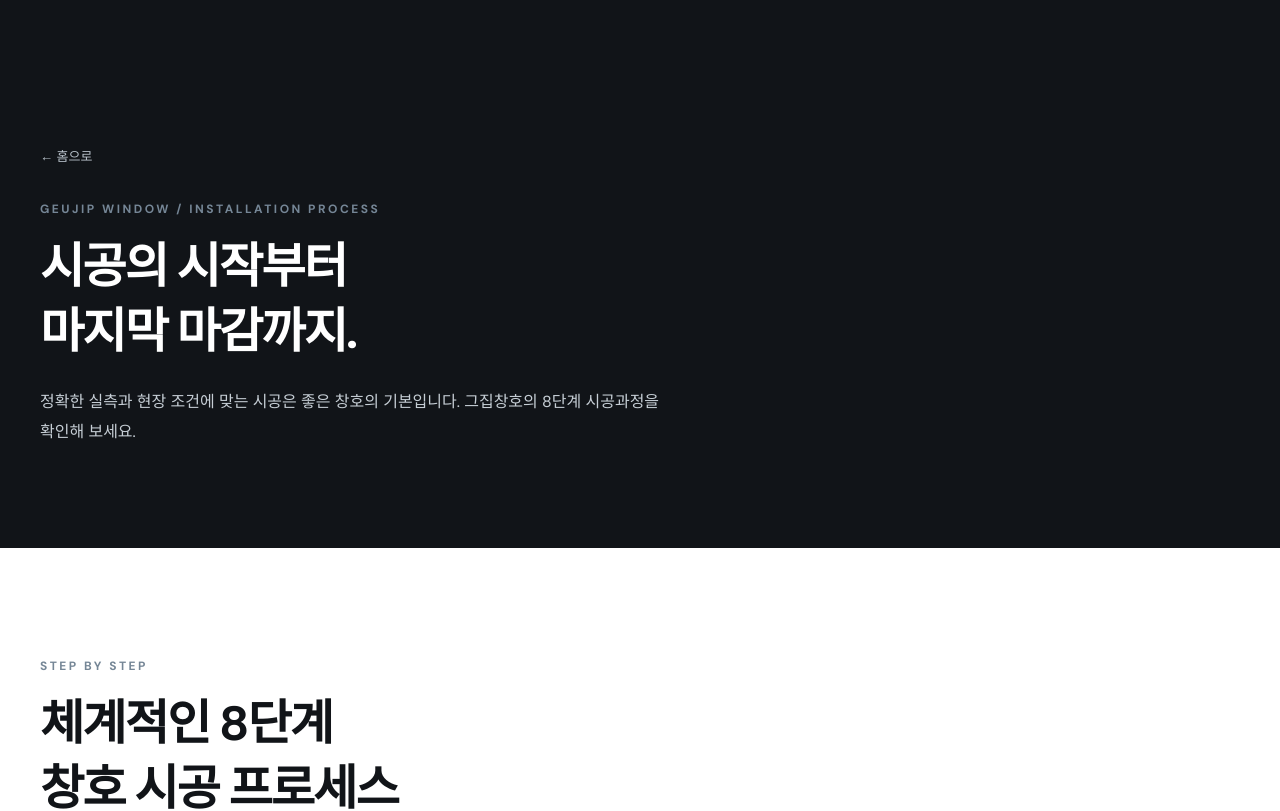
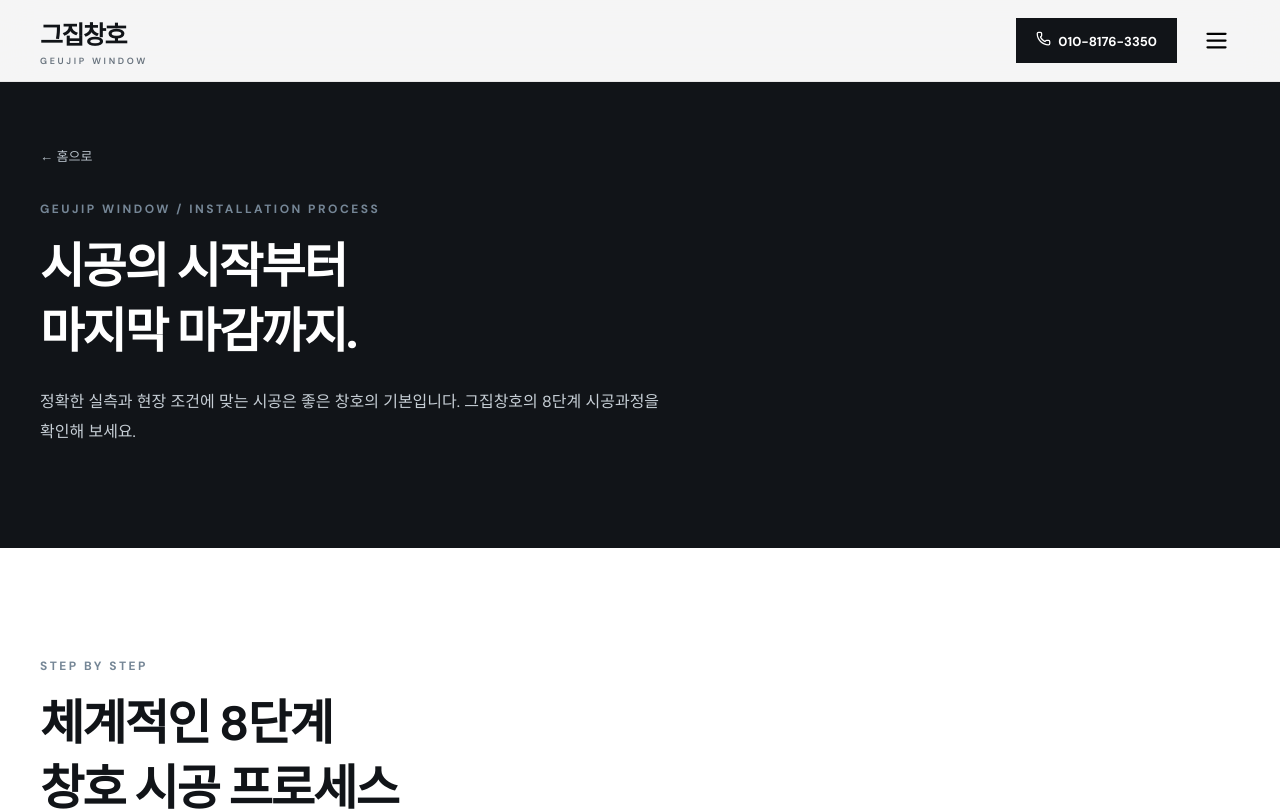
Before and after one commit to rlatngud1995-blip/Changho, a Next.js app: page /process in a window 1280 px wide. Shown: the top 811 px of the page. Built offline with nearby package versions, Linux system fonts and the light colour scheme.

Commit message:
Add SiteHeader component to layout

```diff
--- a/app/layout.tsx
+++ b/app/layout.tsx
@@ -1,5 +1,6 @@
 
 import type { Metadata, Viewport } from "next";
+import SiteHeader from "../components/SiteHeader";
 import "./globals.css";
 
 const SITE_URL = "https://geujipwindow.com";
@@ -62,7 +63,10 @@ export default function RootLayout({
 }>) {
   return (
     <html lang="ko">
-      <body>{children}</body>
+      <body>
+        <SiteHeader />
+        {children}
+      </body>
     </html>
   );
 }
```
